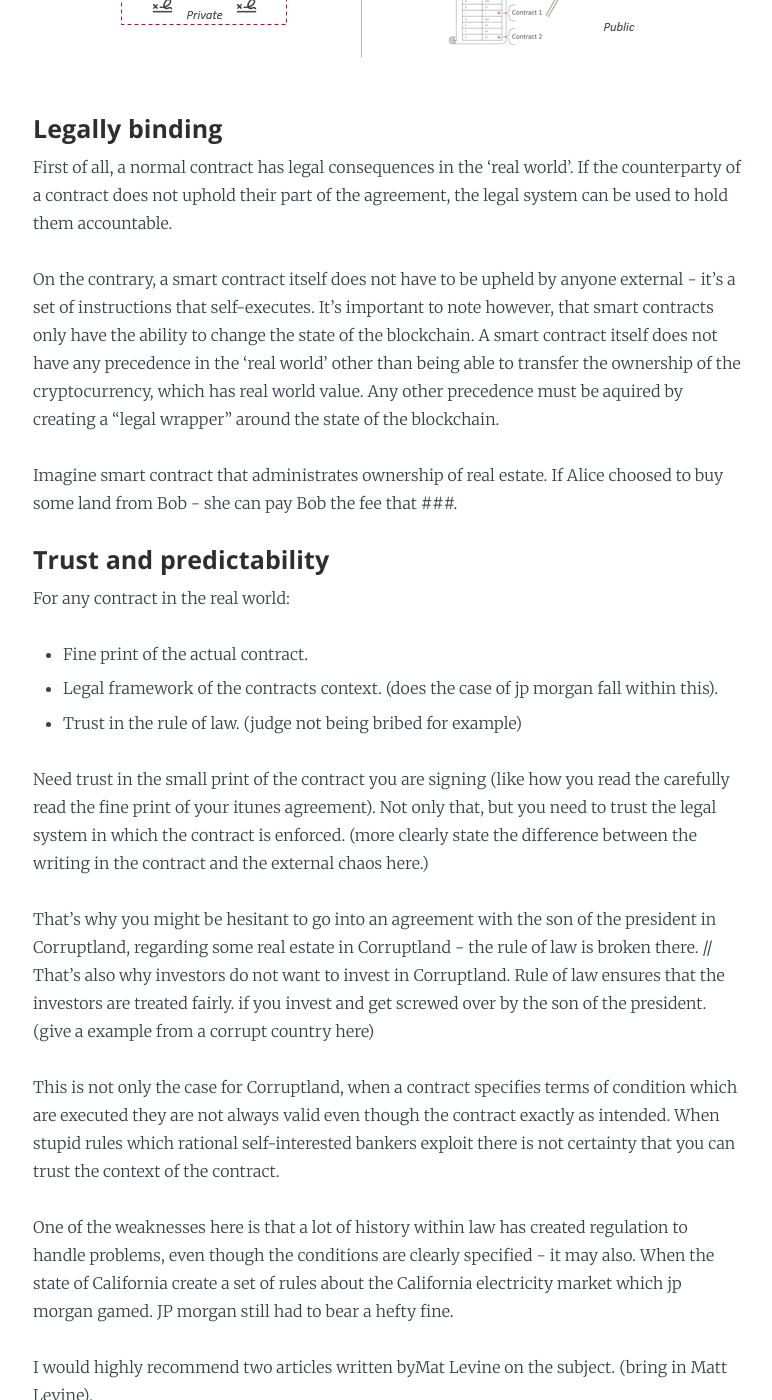
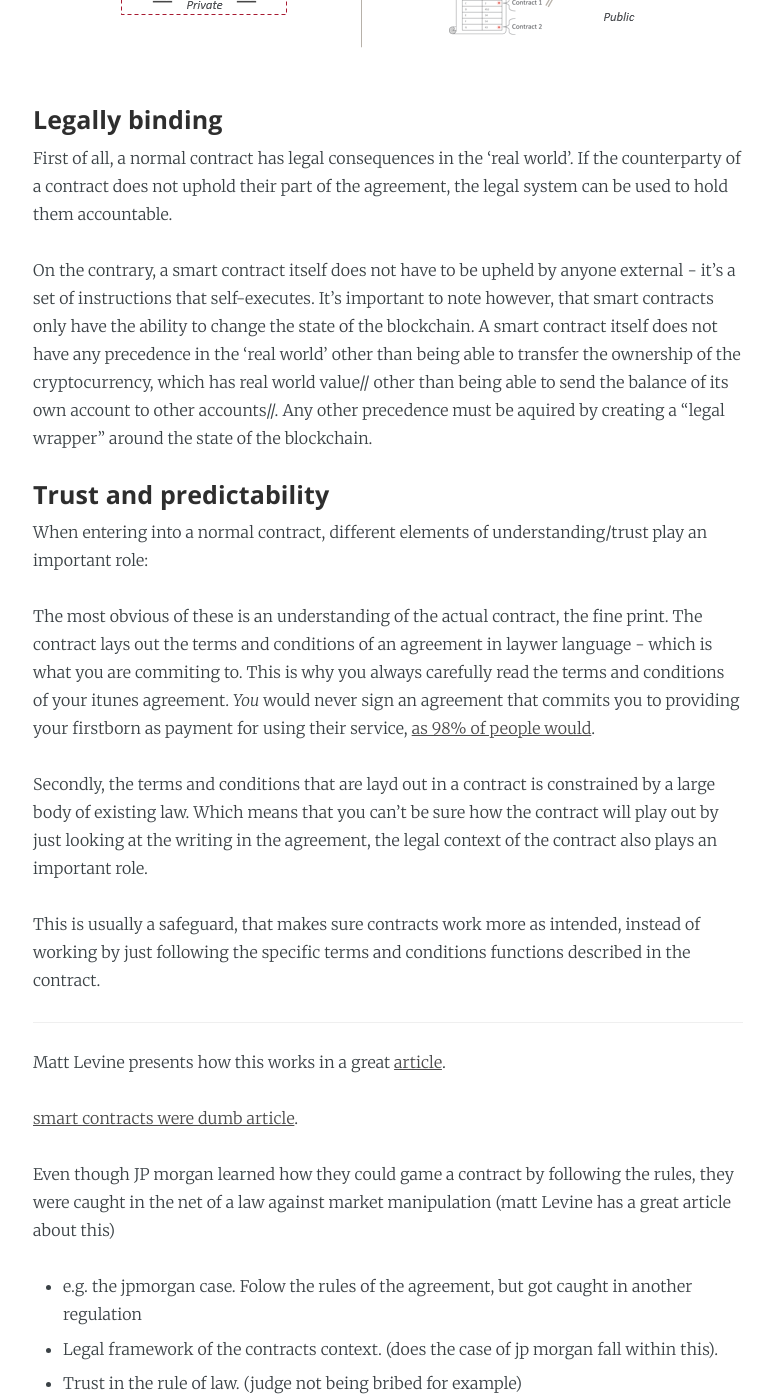
Before and after one commit to wrode/Blog, a Jekyll site: the page built from _posts/2016-08-19-Smart contracts.md, in a window 1280 px wide and 1400 px high, scrolled down 3887 px. Shown: the whole window, without its empty margins (252-1024 px from the left). Built offline with Jekyll 4.4.1, drawn with Linux system fonts in a browser that asks for light colours; comment, search, counter and statistics services are not loaded; some of the changed text lies outside the part shown.

Commit message:
Update to smart contract post

```diff
--- a/_posts/2016-08-19-Smart contracts.md
+++ b/_posts/2016-08-19-Smart contracts.md
@@ -4,38 +4,37 @@ title: Smart contracts
 draft: true
 ---
 
-The thought of smart contracts give a lot of blockchain enthusiasts a warm fuzzy feeling in their otherwise cold and calculating insides. In this post, I try to explain exactly what a smart contract is.
-
-Smart contracts are an important part of the enthusiasm surrounding blockchain technology.
+Smart contracts are an important part of the enthusiasm surrounding blockchain technology. In this post, I try to explain exactly what a smart contract is.
 <!--more-->
 
-First, let's quickly do a recap of the magic analogy in the previous post to explain a blockchain (the original blog post can be found [here](http://allisabstract.com/2016/08/06/Blockchain.html)). For those of you who have not read the previous post, I explain what a blockchain is without using IT jargon by pretending it's based on magic and not technology. <!-- which is of course a complete and utter lie, magic does not exist, and neither does your god.--> A public blockchain can be thought of in the following way##:
+First, let's quickly do a recap of the magic analogy in the previous post to explain a blockchain (the original blog post can be found [here](http://allisabstract.com/2016/08/06/Blockchain.html)). For those of you who have not read the previous post, I explain what a blockchain is without using IT jargon by pretending it's based on magic and not technology. <!-- which is of course a complete and utter lie, magic does not exist, and neither does your god.--> A public blockchain can be imagined in the following way:
 
-- Imagine a set of enchanted documents which are all identical.
-- Anyone can participate in the ##network by owning one of these documents.
-- There are some magic rules ##(that describe) about which changes you are allowed to make to the documents.
-- Any valid change to one document is automatically made to all the other documents.
+- An identical agreement is written on a set of enchanted documents.
+- Anyone can take part in maintaining this agreement by owning one of these documents.
+- Magic rules describe the changes you are allowed to make to a document.<!--the agreement-->
+- Any valid change to one document is automatically made to all the other documents.<!--agreement on one document-->
 
-These properties result in an agreement between the participants in the network about the information in the documents.## Below is an illustration of how this plays out##
+These properties result in each participant owning an identical copy of the same agreement, even though the agreement undergoes continuous change. The illustration below shows how a change to one document is subsequently updated in the other documents:
 
 ![Enchanted documents]({{ site.url }}/assets/images/EnchantedDocuments.gif){:style="width:80%; margin: 0 5%"}
-The magic analogy above describes **one** set of enchanted documents that follow **one** set of magic rules. Different sets of enchanted documents have different magic rules that control what changes are allowed to be made to them##. The original set of enchanted documents is called Bitcoin, the magic rules for this set of documents is: <!--(super oversimplified, please do not kill me Bitcoiners)-->
+The magic analogy above describes **one** set of enchanted documents (blockchain) that follow **one** set of magic rules. Different sets of enchanted documents have different magic rules that control the changes that are allowed to be made to them. The original set of enchanted documents is called Bitcoin, the magic rules for this set of documents are: <!--(super oversimplified, please do not kill me Bitcoiners)-->
 
 1. Each enchanted document contains a list of all accounts and balances.
 2. People own accounts, and can send their own bitcoins to other accounts.
 
-In essence, these rules create a digital cash<!--should i write more here, if yes, I should write about Bitcoin being the currency - and all it really is is just a number next to your account on the global digital ledger-->. Below is an illustration of one of these enchanted documents:
+In essence, these rules create a digital cash<!--should i write more here, if yes, I should write about Bitcoin being the currency - and all it really is is just a number next to your account on the global digital ledger-->. Below is an illustration of one of these enchanted documents. The number next to each account denotes the amount of bitcoins in that account.
 ![bitcoin]({{ site.url }}/assets/images/bitcoin.png)
 <!--Remove the bitcoin logo from the bottom of the illustration -->
 <!--Need to explain that the bitcoins are just the balances on the enchanted documents -->
+
 Another set of documents is called Ethereum. The enchanted documents that make up Ethereum follow very similar rules to Bitcoin:
 
 1. Each enchanted document contains a list of all accounts and balances.
 2. Owners of accounts can send transactions to other accounts.
 
-To those of you with an exceptional eye for details might have noticed slight differences in wording between the second rule of Ethereum and the second rule of Bitcoin. This difference in wording incorporates how the two sets of documents work differently.
+Those of you with an eye for details might have noticed slight differences in wording between the second rule of Ethereum and the second rule of Bitcoin. This difference in wording incorporates how the two sets of documents work differently.
 
-One of these differences is the fact that not all accounts on the Ethereum enchanted document is owned by people. Some special accounts have no physical owners##. Instead, the actions of these accounts are controlled by a set of instructions residing on the accounts.<!--The second difference is that in addition to sending the local currency between accounts, it is also possible to send information.## --> Below is an illustration of one of the enchanted documents on the Ethereum blockchain with some of the accounts controlled by instructions and not people:
+One of these differences is the fact that not all accounts on the Ethereum enchanted document is owned by people. Instead, the actions of these accounts are controlled by a set of instructions residing on the account.<!--The second difference is that in addition to sending the local currency between accounts, it is also possible to send information.## --> Below is an illustration of one of the enchanted documents on the Ethereum blockchain with some of the accounts controlled by instructions and not people:
 
 ![ethereum]({{ site.url }}/assets/images/ethereum.png)
 
@@ -55,6 +54,8 @@ A small digression: From the cradle of civilization when money was first invente
 
 ---
 
+### The law of smart contracts
+
 Many people are critical of the name "smart contract", as it is not a real contract - it is not something that needs to be complied with or upheld. Instead, it is a contract in the sense that it executes a set of conditions. If we compare the smart contract with a normal contract, some obvious differences are apparent:
 
 ![NormalvsSmart]({{ site.url }}/assets/images/NormalvsSmart.png)
@@ -63,20 +64,33 @@ Many people are critical of the name "smart contract", as it is not a real contr
 
 First of all, a normal contract has legal consequences in the 'real world'. If the counterparty of a contract does not uphold their part of the agreement, the legal system can be used to hold them accountable.
 
-On the contrary, a smart contract itself does not have to be upheld by anyone external - it's a set of instructions that self-executes. It's important to note however, that smart contracts only have the ability to change the state of the blockchain. A smart contract itself does not have any precedence in the 'real world' other than being able to transfer the ownership of the  cryptocurrency, which has real world value. Any other precedence must be aquired by creating a "legal wrapper" around the state of the blockchain.
-
-Imagine smart contract that administrates ownership of real estate. If Alice choosed to buy some land from Bob - she can pay Bob the fee that ###.
-
+On the contrary, a smart contract itself does not have to be upheld by anyone external - it's a set of instructions that self-executes. It's important to note however, that smart contracts only have the ability to change the state of the blockchain. A smart contract itself does not have any precedence in the 'real world' other than being able to transfer the ownership of the  cryptocurrency, which has real world value// other than being able to send the balance of its own account to other accounts//. Any other precedence must be aquired by creating a "legal wrapper" around the state of the blockchain.
 
 #### Trust and predictability
 
-For any contract in the real world:
-- Fine print of the actual contract.
+When entering into a normal contract, different elements of understanding/trust play an important role:
+
+The most obvious of these is an understanding of the actual contract, the fine print. The contract lays out the terms and conditions of an agreement in laywer language - which is what you are commiting to. This is why you always carefully read the terms and conditions of your itunes agreement. *You* would never sign an agreement that commits you to providing your firstborn as payment for using their service, [as 98% of people would](http://papers.ssrn.com/sol3/papers.cfm?abstract_id=2757465).
+
+Secondly, the terms and conditions that are layd out in a contract is constrained by a large body of existing law. Which means that you can't be sure how the contract will play out by just looking at the writing in the agreement, the legal context of the contract also plays an important role.
+
+This is usually a safeguard, that makes sure contracts work more as intended, instead of working by just following the specific terms and conditions functions described in the contract.
+
+---
+
+Matt Levine presents how this works in a great [article](http://dealbreaker.com/2013/07/electricity-market-rules-were-not-a-worthy-opponent-for-jpmorgans-brainpower/).
+
+[smart contracts were dumb article](https://www.bloomberg.com/view/articles/2016-06-17/blockchain-company-s-smart-contracts-were-dumb).
+
+Even though JP morgan learned how they could game a contract by following the rules, they were caught in the net of a law against market manipulation (matt Levine has a great article about this)
+
+- e.g. the jpmorgan case. Folow the rules of the agreement, but got caught in another regulation
 - Legal framework of the contracts context. (does the case of jp morgan fall within this).
 - Trust in the rule of law. (judge not being bribed for example)
 
-Need trust in the small print of the contract you are signing (like how you read the carefully read the fine print of your itunes agreement). Not only that, but you need to trust the legal system in which the contract is enforced.
-(more clearly state the difference between the writing in the contract and the external chaos here.)
+
+Last of all, if you understand the writing in the contract and the actual
+One of the weaknesses here is that a lot of history within law has created regulation to handle problems, even though the conditions are clearly specified - it may also. When the state of California create a set of rules about the California electricity market which jp morgan gamed. JP morgan still had to bear a hefty fine.
 
 <!-- visual explanaition of the elements involved in trusting a normal contract-->
 
@@ -84,15 +98,12 @@ That's why you might be hesitant to go into an agreement with the son of the pre
 
 This is not only the case for Corruptland, when a contract specifies terms of condition which are executed they are not always valid even though the contract exactly as intended. When stupid rules which rational self-interested bankers exploit there is not certainty that you can trust the context of the contract.
 
-One of the weaknesses here is that a lot of history within law has created regulation to handle problems, even though the conditions are clearly specified - it may also. When the state of California create a set of rules about the California electricity market which jp morgan gamed. JP morgan still had to bear a hefty fine.
-
-I would highly recommend two articles written byMat Levine on the subject. (bring in Matt Levine).
-
----
 
 For smart contracts, you have
 - The smart contract code (and how this is interpreted by the EVM)
 - the Blockchain network as a whole
+
+No regulation wrapper to make things work more as intended.
 
 If there is breach of contract or disagreement, contract law will handle it.
 The smart contract is the law – you need to trust:
@@ -101,20 +112,7 @@ The smart contract is the law – you need to trust:
 
 No breach of agreement can exist. A smart contract will act exactly as programmed (note that this might be different from intended).
 
-#### Privacy <!--should i include this, what are the future possibilities of private smart contracts-->
-
-Come to an agreement,
-
-Smart contracts are already public
-Contracts can be private
-Contract code is published to the blockchain; Contracts are public
-
-
-# Understanding smart contracts
-
-A smart contract is logic residing on an account of a blockchain. The logic can be written and uploaded by anyone, and can specify lots of different. It can only send money from its own account.
-
-What to write about after having compared a smart contract to a legal contract.
+### Examples of smart contracts
 
 - Give examples of what a smart contract can look like.
 - Need to talk about the fact that one smart contract can represent one application - therefore, you do not need a whole new blockcahin for every new idea. Many blockchains are sets of rules that define one specific application.
```
Also changed, not shown: other parts of _posts/2016-08-19-Smart contracts.md (+1 -2 lines), _posts/2016-08-01-First.md (+1 -3 lines).
